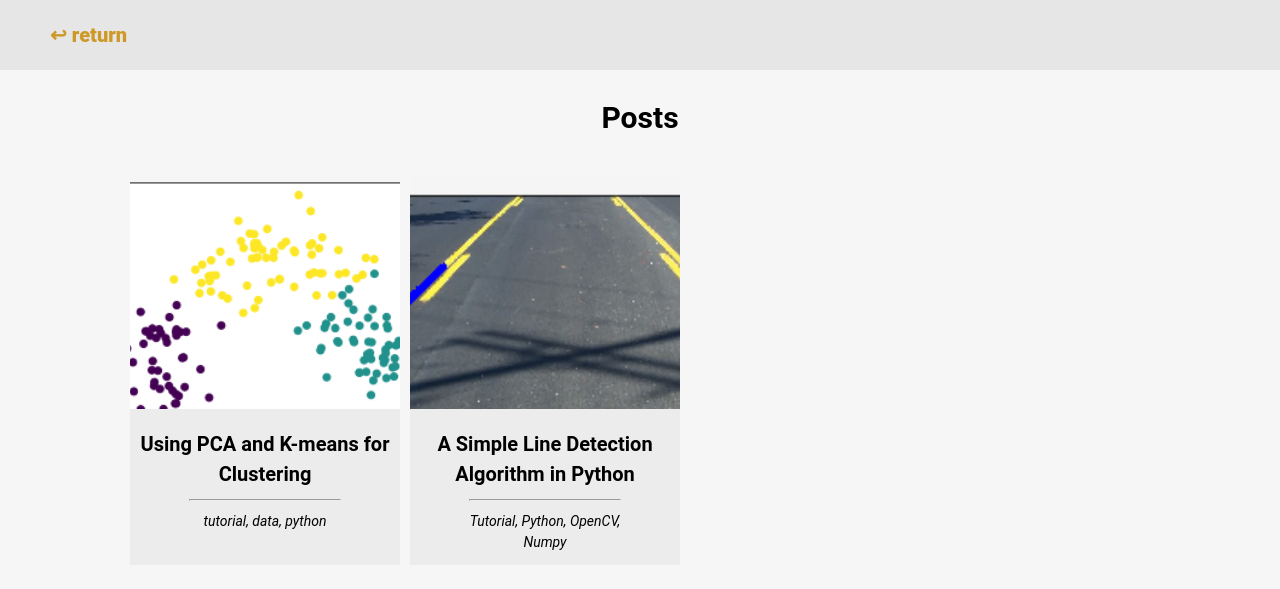
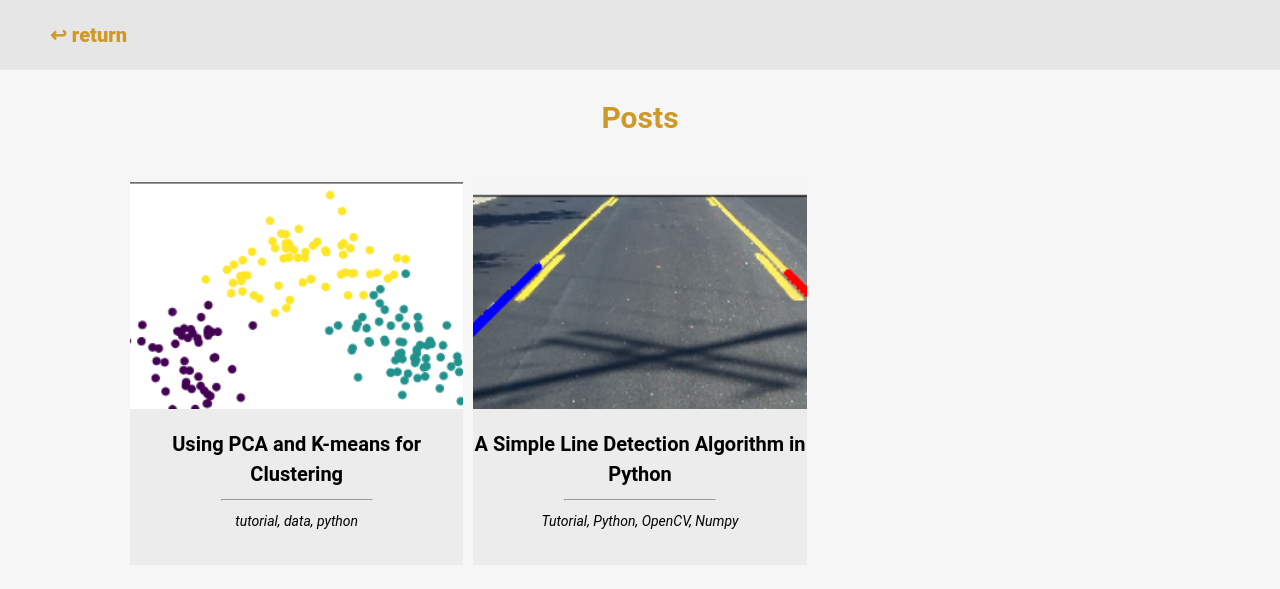
Before and after one commit to andrewmourcos/andrewmourcos.github.io, a Jekyll site: the page built from posts.html, in a window 1280 px wide. Shown: the top 589 px of the page. Built offline with Jekyll 4.4.1, drawn with Linux system fonts in a browser that asks for light colours.

Commit message:
tweaked grid view of projects/posts (fix #18 )

```diff
--- a/css/project_page_style.css
+++ b/css/project_page_style.css
@@ -12,6 +12,10 @@ body{
   line-height: 1.5;
   font: 400 20px / 1.5 'Roboto', sans-serif;
   color: black;
+}
+
+h2{
+  color: #ce9927
 }
 
 ::selection{
@@ -52,7 +56,7 @@ body{
   margin: 0 9rem 0 9rem;
   padding: 1rem;
   display: grid;
-  grid-template-columns: repeat(4, minmax(270px, 1fr));
+  grid-template-columns: repeat(auto-fill, minmax(270px, 1fr));
   /*overflow-x: scroll; */
   grid-gap: 1rem;
 }
@@ -82,6 +86,7 @@ body{
   height: 40%;
   overflow: hidden;
   transition: .5s ease;
+  color: #ce9927;
 }
 .container:hover .overlay{
   height: 100%;
@@ -122,7 +127,6 @@ body{
   }
   .overlay{
     background-color: rgb(25,25,30);
-    color: #ccc;
   }
   .overlay p{
     color: #ccc;
--- a/index.html
+++ b/index.html
@@ -113,7 +113,7 @@ layout: main
         </div>
       {% endfor %}
     </ul>
-    <a href="projects.html" style="font-size: 80%; color: #57058B;"> view all as grid → </a>
+    <a href="projects.html" style="font-size: 80%; "> > view all as grid < </a>
   </section>
 
   <section id="projects">
@@ -138,7 +138,7 @@ layout: main
           </div>
         {% endfor %}
       </ul>
-      <a href="posts.html" style="font-size: 80%; color: #57058B;"> view all as grid → </a>
+      <a href="posts.html" style="font-size: 80%;"> > view all as grid < </a>
     </section>
 
   <section id="contact">
```
